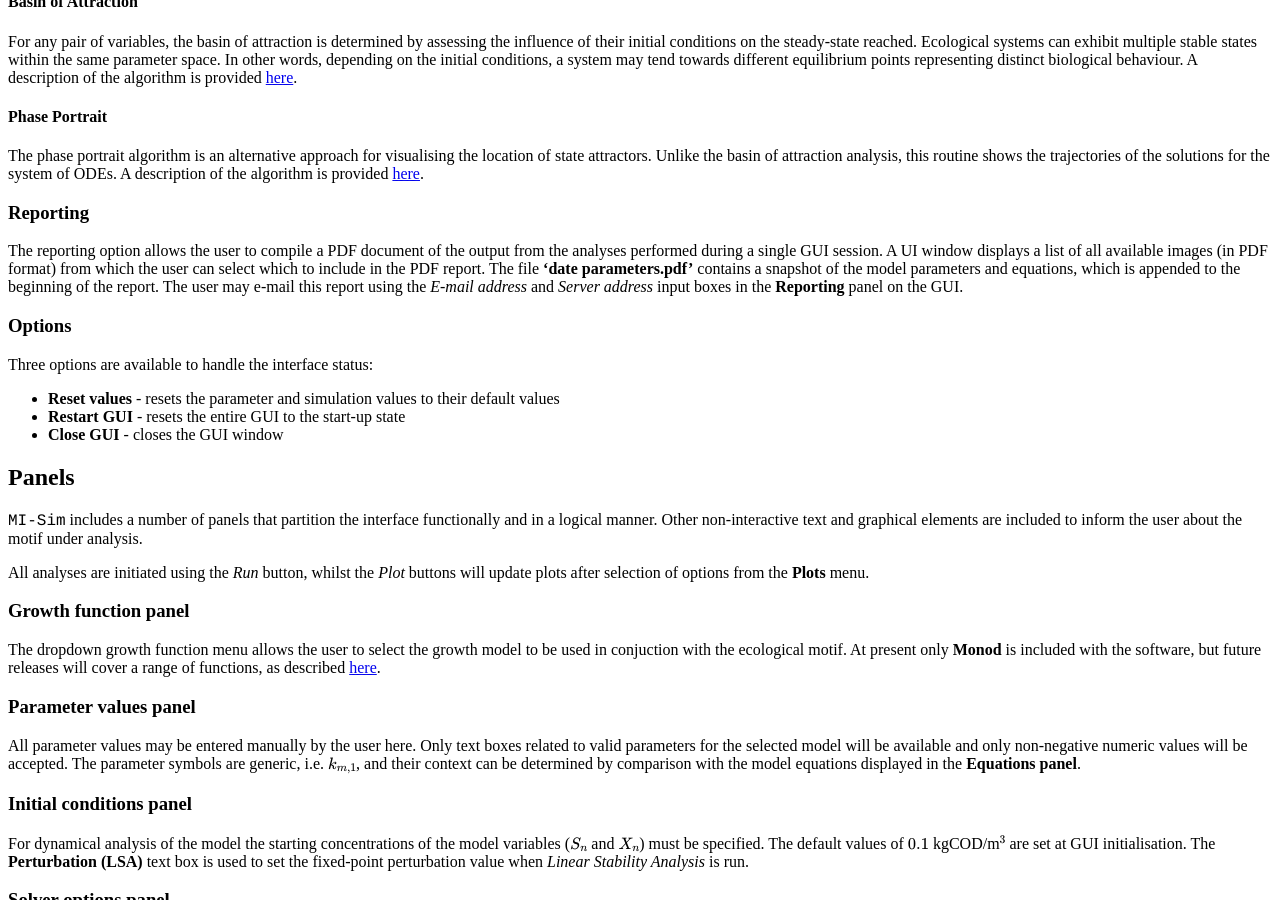
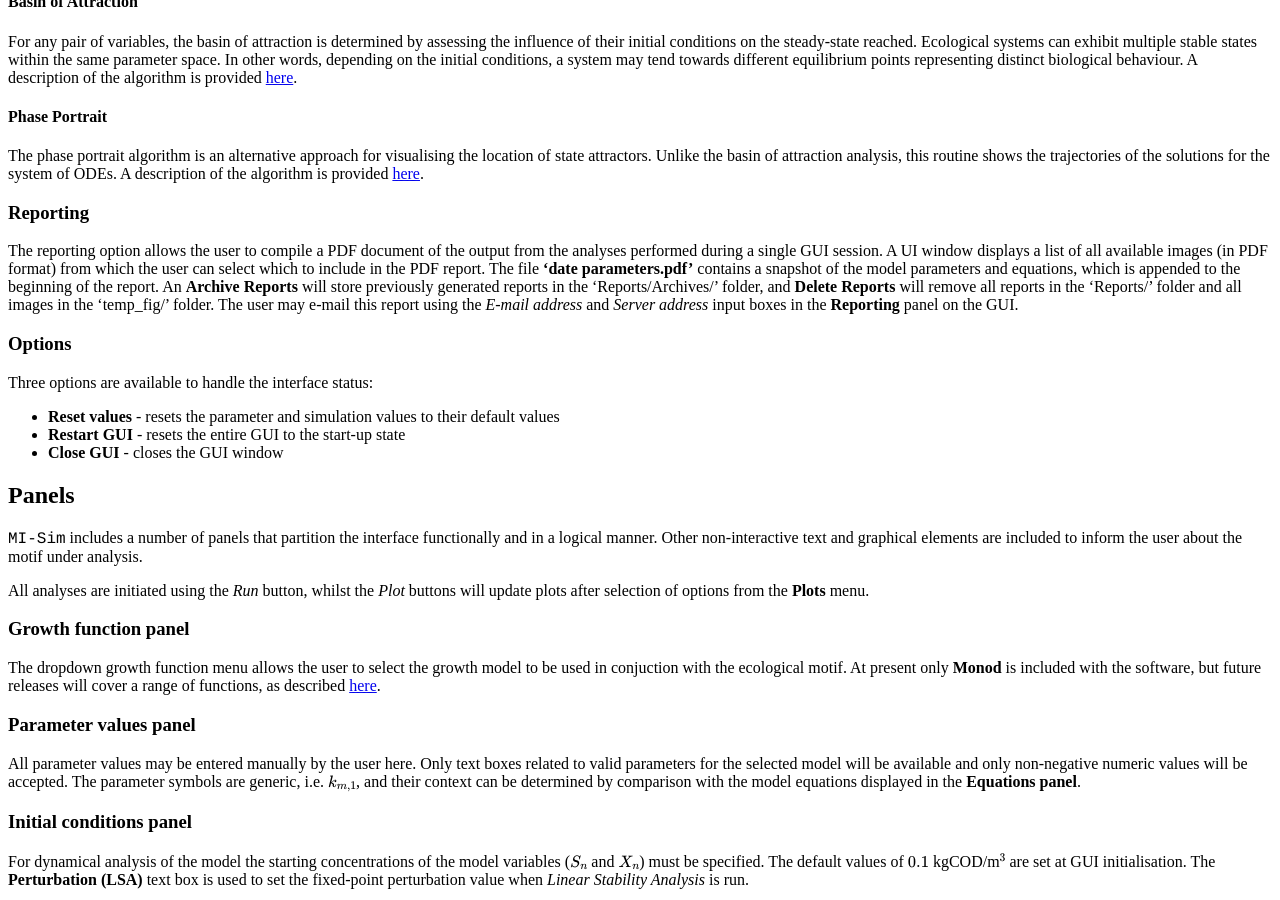
Before and after one commit to MI-SIM/MI-SIM.github.io, a Jekyll site: the page built from _posts/01-01-17-misiminterface.md, in a window 1280 px wide and 900 px high, scrolled down 7729 px. Built offline with Jekyll 4.4.1, drawn with Linux system fonts in a browser that asks for light colours; formulas are drawn with MathJax 3; a style sheet for code colours, icons or effects is not loaded.

Commit message:
Changed reporting text

```diff
--- a/_posts/01-01-17-misiminterface.md
+++ b/_posts/01-01-17-misiminterface.md
@@ -238,8 +238,9 @@ A description of the algorithm is provided [here](http://mi-sim.github.io//doc/a
 ### <a name="Reporting"></a>Reporting
 The reporting option allows the user to compile a PDF document of the output from the analyses performed during a single GUI session.
 A UI window displays a list of all available images (in PDF format) from which the user can select which to include in the PDF report. The file
-**'date parameters.pdf'** contains a snapshot of the model parameters and equations, which is appended to the beginning of the report. The user may
-e-mail this report using the *E-mail address* and *Server address* input boxes in the **Reporting** panel on the GUI.
+**'date parameters.pdf'** contains a snapshot of the model parameters and equations, which is appended to the beginning of the report. An **Archive
+Reports** will store previously generated reports in the 'Reports/Archives/' folder, and **Delete Reports** will remove all reports in the 'Reports/' folder and all images in the 'temp_fig/' folder. The user may e-mail this report using the *E-mail address* and *Server address* input
+boxes in the **Reporting** panel on the GUI.
 
 ### <a name="Options"></a>Options
 Three options are available to handle the interface status:
```
